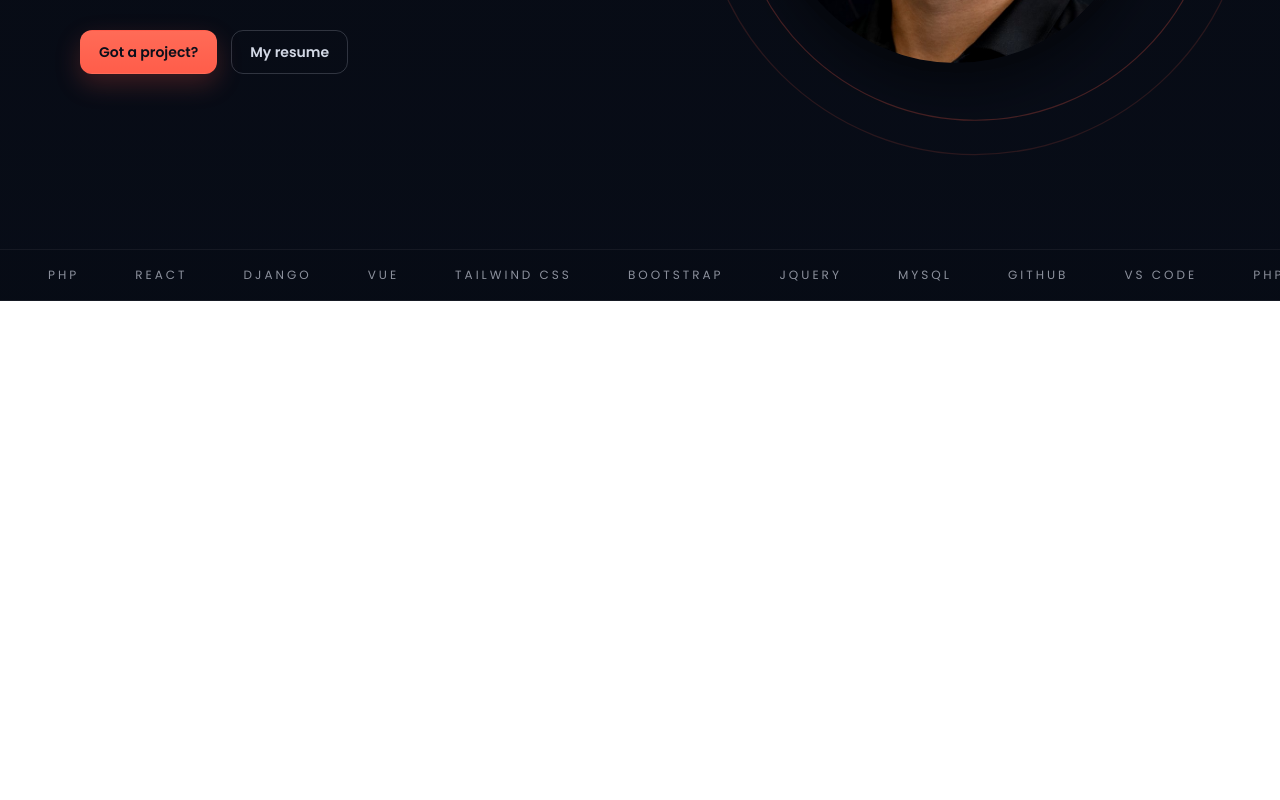
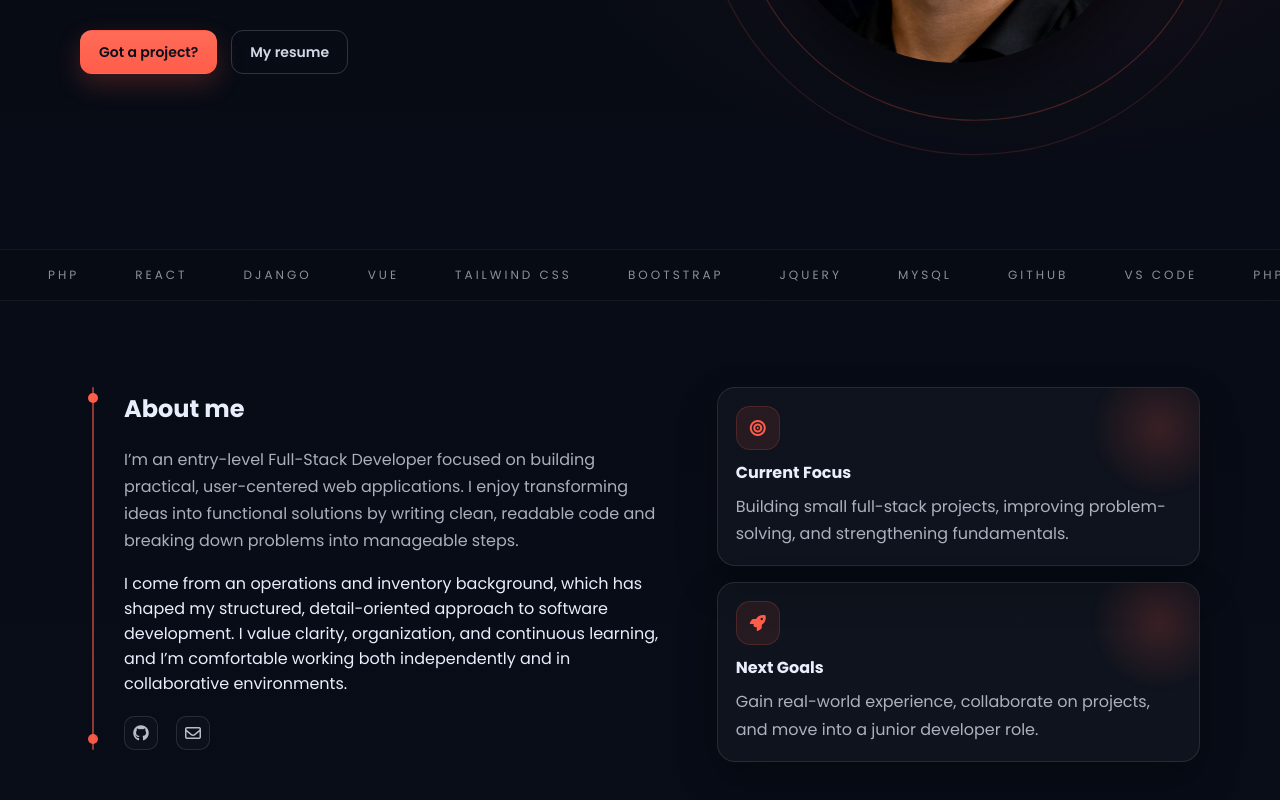
Before and after one commit to NelsonLlanes/Portfolio-Vue-Version, a Vue app: page / in a window 1280 px wide. Shown: the part 576-1376 px from the top of the page. Before the commit the page ends 877 px from the top, so only its background shows below. Built offline with nearby package versions, Linux system fonts and the light colour scheme.

Commit message:
add about section.

```diff
--- /dev/null
+++ b/src/components/AboutSection.vue
@@ -0,0 +1,226 @@
+<script setup></script>
+
+<template>
+  <section id="about" class="section container">
+    <div class="about-grid">
+      <div class="about-left">
+        <div class="section-mark">
+          <span class="dot top"></span>
+          <span class="line"></span>
+          <span class="dot bottom"></span>
+        </div>
+
+        <div class="about-content">
+          <h2 class="section-title">About me</h2>
+          <p class="muted">
+            I’m an entry-level Full-Stack Developer focused on building practical, user-centered web
+            applications. I enjoy transforming ideas into functional solutions by writing clean,
+            readable code and breaking down problems into manageable steps.
+          </p>
+          <p>
+            I come from an operations and inventory background, which has shaped my structured,
+            detail-oriented approach to software development. I value clarity, organization, and
+            continuous learning, and I’m comfortable working both independently and in collaborative
+            environments.
+          </p>
+          <div class="social">
+            <a
+              href="https://github.com/NelsonLlanes"
+              aria-label="GitHub"
+              target="_blank"
+              rel="noopener noreferrer"
+              ><i class="fa-brands fa-github"></i
+            ></a>
+
+            <a
+              href="https://mail.google.com/mail/?view=cm&fs=1&to=nelsoncanada23@gmail.com"
+              aria-label="Email"
+              target="_blank"
+              rel="noopener noreferrer"
+              ><i class="fa-regular fa-envelope"></i
+            ></a>
+          </div>
+        </div>
+      </div>
+
+      <div class="about-cards">
+        <article class="about-card">
+          <div class="about-card__icon">
+            <!-- Card icon -->
+            <i class="fa-solid fa-bullseye"></i>
+          </div>
+          <h3 class="about-card__title">Current Focus</h3>
+          <p class="about-card__text">
+            Building small full-stack projects, improving problem-solving, and strengthening
+            fundamentals.
+          </p>
+        </article>
+
+        <article class="about-card">
+          <div class="about-card__icon">
+            <!-- Card icon -->
+            <i class="fa-solid fa-rocket"></i>
+          </div>
+          <h3 class="about-card__title">Next Goals</h3>
+          <p class="about-card__text">
+            Gain real-world experience, collaborate on projects, and move into a junior developer
+            role.
+          </p>
+        </article>
+      </div>
+    </div>
+  </section>
+</template>
+
+<style scoped>
+.about-grid {
+  display: grid;
+  grid-template-columns: 1.1fr 0.9fr;
+  gap: 46px;
+  align-items: start;
+}
+
+.about-left {
+  display: grid;
+  grid-template-columns: 26px 1fr;
+  gap: 18px;
+  align-items: stretch;
+}
+
+.section-mark {
+  position: relative;
+  width: 26px;
+  display: flex;
+  justify-content: center;
+}
+.section-mark .line {
+  width: 2px;
+  height: 100%;
+  background: rgba(255, 93, 74, 0.55);
+  border-radius: 999px;
+}
+.section-mark .dot {
+  position: absolute;
+  width: 10px;
+  height: 10px;
+  background: var(--color-primary);
+  border-radius: 50%;
+  left: 50%;
+  transform: translateX(-50%);
+}
+.section-mark .dot.top {
+  top: 6px;
+}
+.section-mark .dot.bottom {
+  bottom: 6px;
+  opacity: 0.95;
+}
+
+.about-content .section-title {
+  margin-top: 4px;
+}
+
+.social {
+  display: flex;
+  gap: 18px;
+  margin-top: 20px;
+  color: rgba(233, 238, 252, 0.78);
+}
+.social a {
+  width: 34px;
+  height: 34px;
+  border-radius: 10px;
+  display: grid;
+  place-items: center;
+  border: 1px solid rgba(233, 238, 252, 0.12);
+  background: rgba(255, 255, 255, 0.02);
+}
+.social a:hover {
+  border-color: rgba(255, 93, 74, 0.35);
+  color: rgba(233, 238, 252, 0.92);
+}
+
+.about-stats {
+  display: grid;
+  grid-template-columns: repeat(3, 1fr);
+  gap: 22px;
+  padding-top: 14px;
+}
+
+.stat-num {
+  font-size: 44px;
+  font-weight: 800;
+  color: var(--color-primary);
+  letter-spacing: -0.6px;
+  line-height: 1.05;
+}
+.stat-label {
+  margin-top: 8px;
+  font-size: 12px;
+  letter-spacing: 2px;
+  color: rgba(233, 238, 252, 0.7);
+  text-transform: uppercase;
+}
+.plus,
+.pct {
+  font-size: 26px;
+  font-weight: 800;
+}
+
+.about-cards {
+  display: grid;
+  gap: 16px;
+}
+
+.about-card {
+  padding: 18px;
+  border-radius: 18px;
+  border: 1px solid rgba(255, 255, 255, 0.1);
+  background: rgba(255, 255, 255, 0.03);
+  box-shadow: 0 18px 40px rgba(0, 0, 0, 0.3);
+  position: relative;
+  overflow: hidden;
+}
+
+.about-card::before {
+  content: '';
+  position: absolute;
+  inset: -40px -40px auto auto;
+  width: 160px;
+  height: 160px;
+  background: radial-gradient(circle, rgba(255, 93, 74, 0.18), transparent 60%);
+  filter: blur(2px);
+}
+
+.about-card__icon {
+  width: 44px;
+  height: 44px;
+  border-radius: 14px;
+  display: grid;
+  place-items: center;
+  color: var(--color-primary);
+  background: rgba(255, 93, 74, 0.1);
+  border: 1px solid rgba(255, 93, 74, 0.18);
+  margin-bottom: 10px;
+}
+
+.about-card__title {
+  margin: 0 0 8px;
+  font-size: 16px;
+  font-weight: 700;
+}
+
+.about-card__text {
+  margin: 0;
+  color: rgba(233, 238, 252, 0.72);
+  line-height: 1.7;
+}
+
+.about-card:hover {
+  border-color: rgba(255, 93, 74, 0.22);
+  transform: translateY(-1px);
+  transition:
+    transform 160ms ease,
+    border-color 160ms ease;
+}
+</style>
--- a/src/views/HomeView.vue
+++ b/src/views/HomeView.vue
@@ -2,6 +2,7 @@
 import MainNavbar from '@/components/MainNavbar.vue'
 import HeroSection from '@/components/HeroSection.vue'
 import TickerSection from '@/components/TickerSection.vue'
+import AboutSection from '@/components/AboutSection.vue'
 </script>
 
 <template>
@@ -10,6 +11,7 @@ import TickerSection from '@/components/TickerSection.vue'
     <main>
       <HeroSection />
       <TickerSection />
+      <AboutSection />
     </main>
   </div>
 </template>
```
